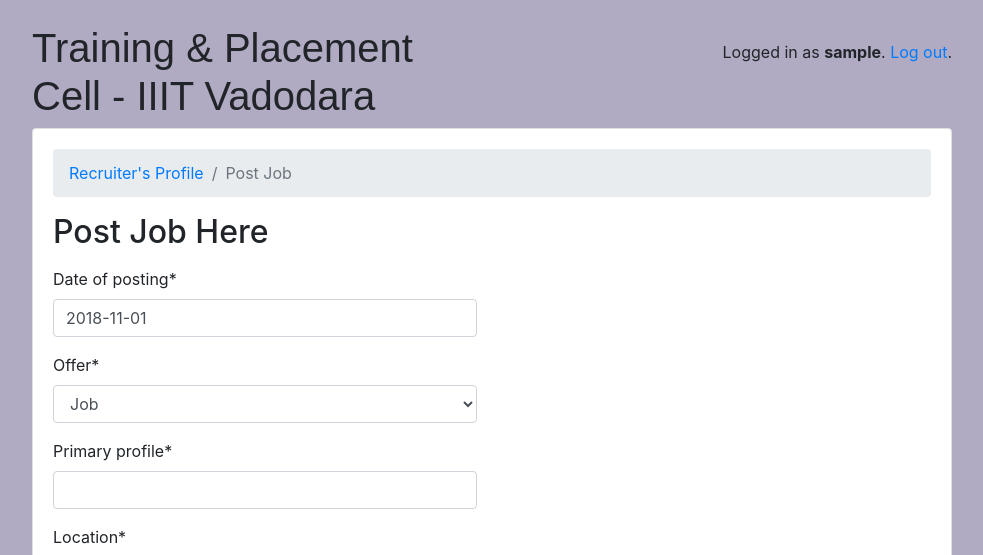
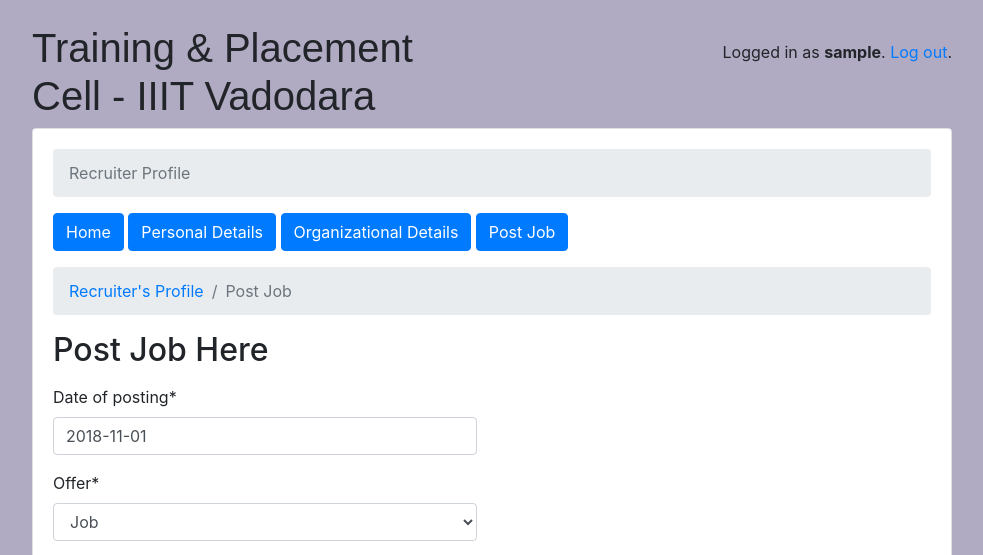
Before and after one commit to kaustubh240897/Training_and_Placement_cell_IIITV, a Django app: page /teachers/quiz/add/job in a window 1280 px wide. Shown: the top 555 px of the page, without its empty margins (148-1131 px from the left). Run offline with Django 3.2, Linux system fonts and the light colour scheme; a user stored in the database is signed in; tables that the repository leaves empty hold one stand-in row (values such as "Sample post"); parts of the project's set-up code (start-up, migrations or seed data) failed here and were passed over; some libraries are stand-ins or nearby versions; some web fonts are replaced.

Commit message:
edited templates in recruiter panel

```diff
--- a/Quizapp/classroom/templates/classroom/teachers/post_job_form.html
+++ b/Quizapp/classroom/templates/classroom/teachers/post_job_form.html
@@ -3,6 +3,16 @@
 {% load crispy_forms_tags %}
 
 {% block content %}
+    <nav aria-label="breadcrumb">
+      <ol class="breadcrumb">
+        <li class="breadcrumb-item active" aria-current="page">Recruiter Profile</li>
+      </ol>
+    </nav>
+    <!-- <h2 class="mb-3">My Quizzes</h2> -->
+    <a href="{% url 'teachers:my_jobs' %}" class="btn btn-primary mb-3" role="button">Home</a>
+    <a href="{% url 'teachers:add_personal' %}" class="btn btn-primary mb-3" role="button">Personal Details</a>
+    <a href="{% url 'teachers:add_organization' %}" class="btn btn-primary mb-3" role="button">Organizational Details</a>
+    <a href="{% url 'teachers:post_job' %}" class="btn btn-primary mb-3" role="button">Post Job</a>
   <nav aria-label="breadcrumb">
     <ol class="breadcrumb">
       <li class="breadcrumb-item"><a href="{% url 'teachers:my_jobs' %}">Recruiter's Profile</a></li>
```
Also changed, not shown: Quizapp/classroom/templates/classroom/teachers/organization_detail_form.html (+10 -0 lines), Quizapp/classroom/templates/classroom/teachers/personal_detail_form.html (+10 -0 lines), Quizapp/classroom/migrations/0001_initial.py, Quizapp/classroom/migrations/0002_create_initial_subjects.py (deleted), Quizapp/classroom/migrations/0003_quiz_password.py (deleted), Quizapp/classroom/migrations/0004_job_recruiterdetails.py (deleted), Quizapp/classroom/migrations/0005_auto_20181029_2333.py (deleted), Quizapp/classroom/migrations/0006_auto_20181104_1853.py (deleted), Quizapp/classroom/migrations/0011_merge_20181101_0342.py (deleted).
